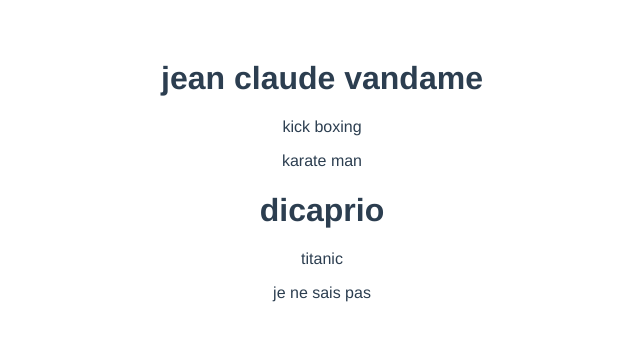
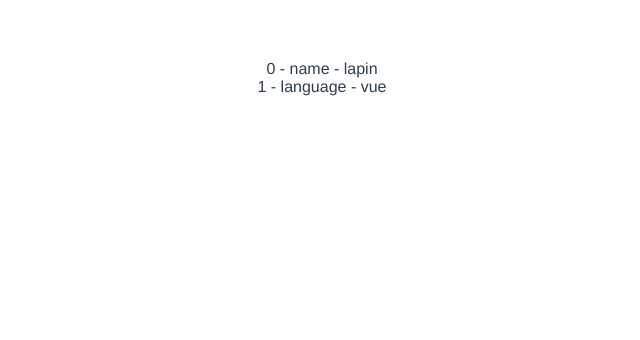
Before and after one commit to lapinRagnar/vue3_tuto, a Vue app: page / in a window 1280 px wide. Shown: the top 340 px of the page, without its empty margins (318-958 px from the left). Built offline with nearby package versions, Linux system fonts and the light colour scheme.

Commit message:
v-for pour afficher les propriétés d'un object

```diff
--- a/src/App.vue
+++ b/src/App.vue
@@ -1,8 +1,5 @@
 <template>
-  <div v-for="(a, index) in actors" :key="index">
-    <h1>{{ a.name}}</h1>
-    <p v-for="(m,i) in a.movies" :key="i"> {{ m }} </p>
-  </div>
+  <div v-for="(info, key, index) in myInfo" :key="index"> {{index}} - {{key}} - {{info}} </div>
 
 </template>
 
@@ -11,16 +8,10 @@
   name: 'App',
   data(){
     return {
-      actors: [
-        {
-          name: 'jean claude vandame',
-          movies: ['kick boxing', 'karate man']
-        },
-        {
-          name: 'dicaprio',
-          movies: ['titanic', 'je ne sais pas']
-        }
-      ]
+     myInfo: {
+      name: 'lapin',
+      language: 'vue'
+     }
     }
   }
 }
```
